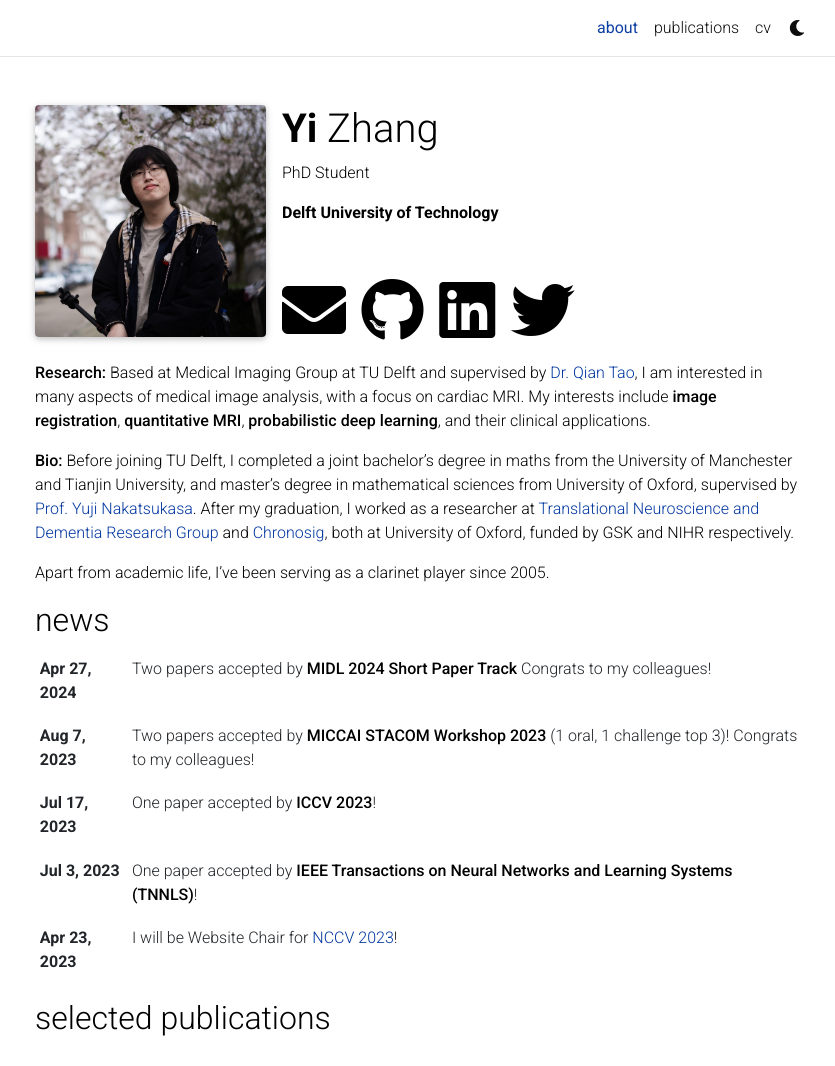
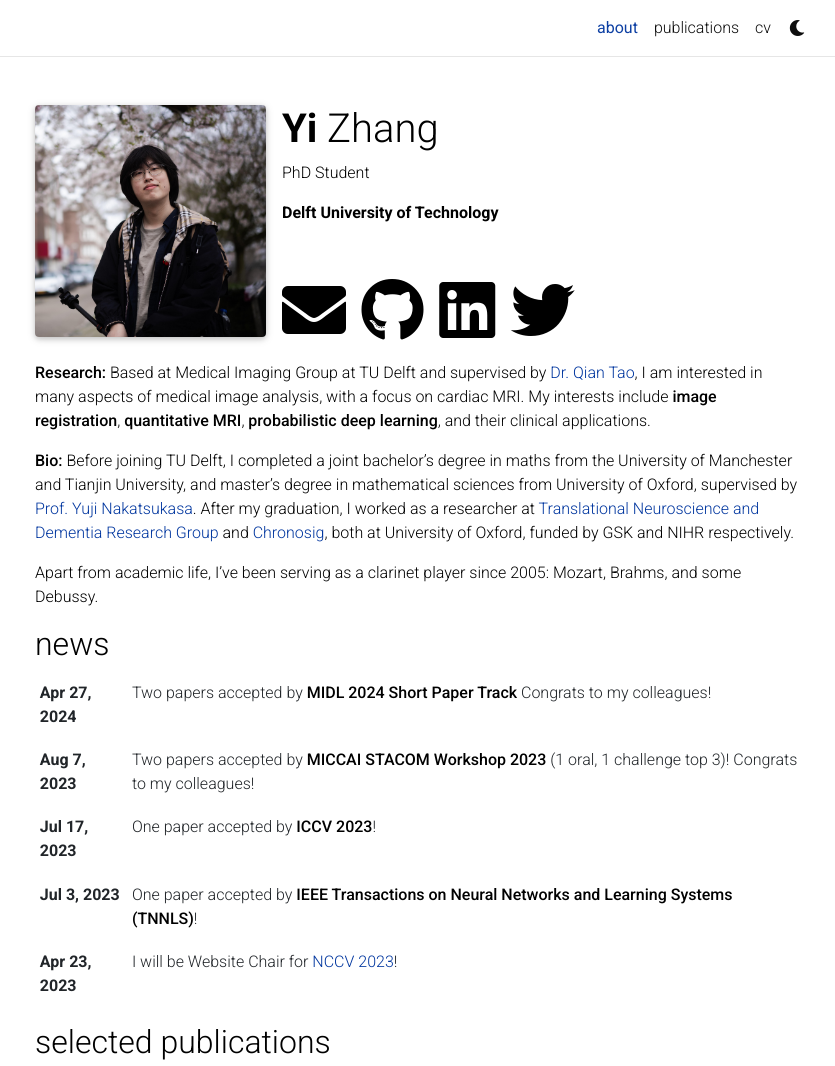
Before and after one commit to YiZhang025/YiZhang025.github.io, a Jekyll site: the page built from _pages/about.md, in a window 1280 px wide and 1264 px high, cut to the strip 0-1066 px from the top of the window. Shown: the whole strip, without its empty margins (220-1055 px from the left). Built offline with Jekyll 4.4.1, drawn with Linux system fonts in a browser that asks for light colours; full-size pictures stand in for the smaller copies a plugin makes; comment, search, counter and statistics services are not loaded; a style sheet for code colours, icons or effects is not loaded.

Commit message:
Update about.md

```diff
--- a/_pages/about.md
+++ b/_pages/about.md
@@ -20,4 +20,4 @@ social: true  # includes social icons at the bottom of the page
 
 **Bio:** Before joining TU Delft, I completed a joint bachelor's degree in maths from the University of Manchester and Tianjin University, and master's degree in mathematical sciences from University of Oxford, supervised by [Prof. Yuji Nakatsukasa](https://people.maths.ox.ac.uk/nakatsukasa/). After my graduation, I worked as a researcher at [Translational Neuroscience and Dementia Research Group](https://www.psych.ox.ac.uk/research/dementia-research-group) and [Chronosig](https://www.chronosig.org/), both at University of Oxford, funded by GSK and NIHR respectively.
 
-Apart from academic life, I've been serving as a clarinet player since 2005.
+Apart from academic life, I've been serving as a clarinet player since 2005: Mozart, Brahms, and some Debussy.
```
